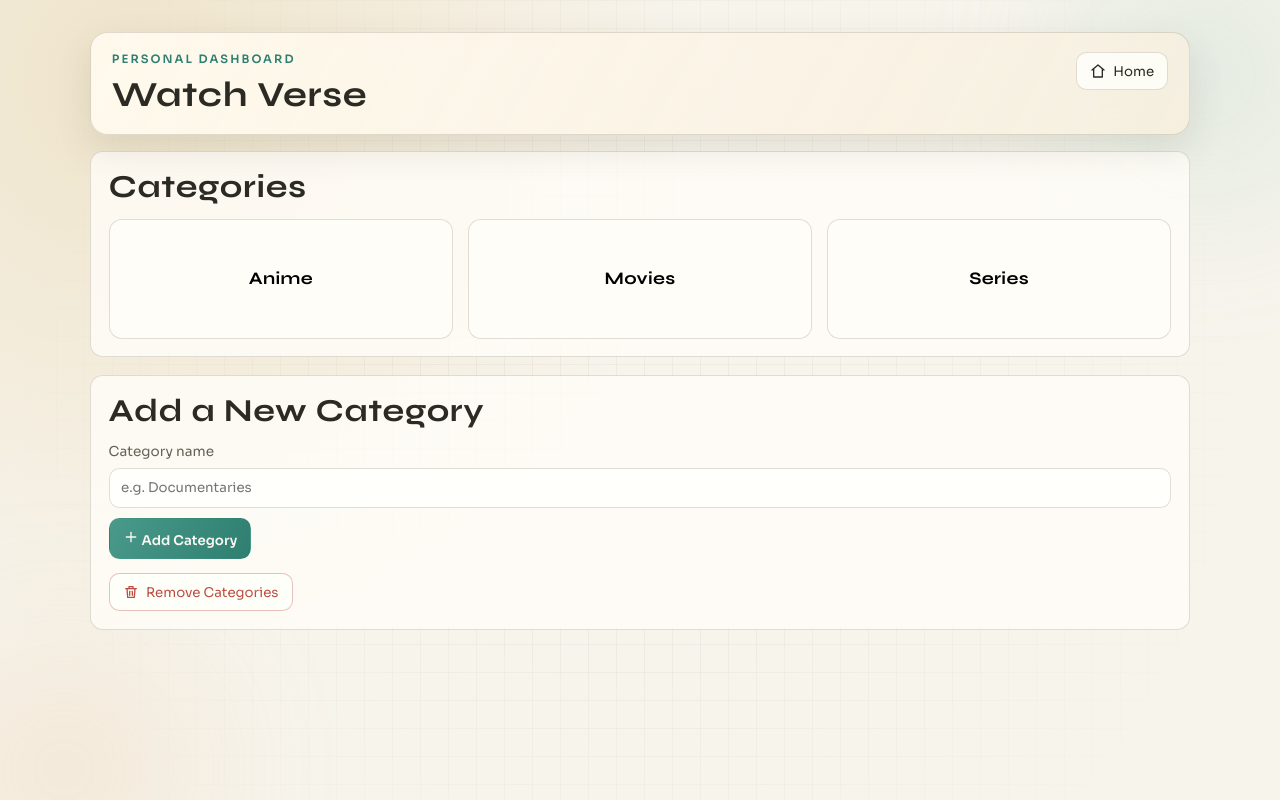
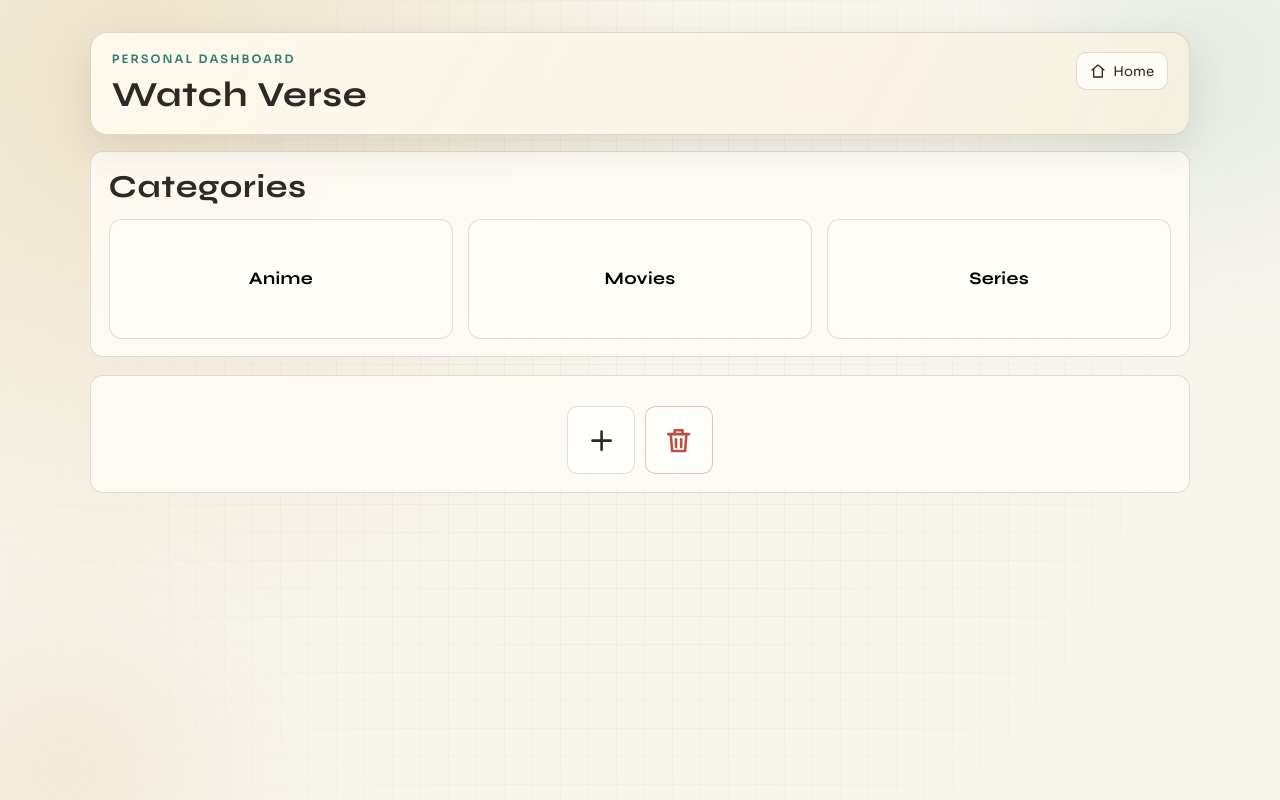
Before and after one commit to Gagan-Rohith-16/Watch-Verse, a website with bundled scripts: page index.html in a window 1280 px wide. Built offline with nearby package versions, Linux system fonts and the light colour scheme.

Commit message:
Refine home action icons and refresh APK

```diff
--- a/js/app.js
+++ b/js/app.js
@@ -18,6 +18,8 @@ const state = {
   items: [],
   searchTerm: "",
   viewFilter: "all",
+  homeAddCategoryOpen: false,
+  homeRemoveCategoryOpen: false,
   addItemDrawerOpen: false,
   expandedItemId: null,
   popup: null
@@ -450,8 +452,13 @@ function renderHome() {
       </section>
 
       <section class="panel">
-        <h2>Add a New Category</h2>
-        <form id="addCategoryForm" class="form-row" style="margin-top: 0.8rem;">
+        <div class="home-action-row" style="margin-top: 0.8rem;">
+          <button class="ghost-btn home-round-btn" type="button" data-action="toggle-home-add" aria-label="Add category" title="Add category">${icon("plus")}</button>
+          <button class="ghost-btn danger home-round-btn" type="button" data-action="open-remove-categories" aria-label="Remove category" title="Remove category">${icon("trash")}</button>
+        </div>
+
+        ${state.homeAddCategoryOpen
+          ? `<form id="addCategoryForm" class="form-row" style="margin-top: 0.8rem;">
               <div>
                 <label for="categoryNameInput">Category name</label>
                 <input id="categoryNameInput" name="categoryName" type="text" placeholder="e.g. Documentaries" maxlength="36" required />
@@ -459,10 +466,10 @@ function renderHome() {
               <div class="actions-row">
                 <button class="primary-btn" type="submit">${icon("plus")} Add Category</button>
               </div>
-          <div class="actions-row" style="margin-top: 0.2rem;">
-            <button class="ghost-btn danger" type="button" data-action="open-remove-categories">${icon("trash")} Remove Categories</button>
-          </div>
-        </form>
+            </form>`
+          : ""
+        }
+
       </section>
 
       ${popupTemplate()}
@@ -633,6 +640,8 @@ async function handleHashRoute() {
     state.activeSection = null;
     state.searchTerm = "";
     state.viewFilter = "all";
+    state.homeAddCategoryOpen = false;
+    state.homeRemoveCategoryOpen = false;
     state.addItemDrawerOpen = false;
     state.expandedItemId = null;
     state.popup = null;
@@ -653,6 +662,8 @@ async function handleHashRoute() {
   state.activeSection = ["watched", "to-watch", "starred"].includes(sectionKey) ? sectionKey : null;
   state.searchTerm = "";
   state.viewFilter = "all";
+  state.homeAddCategoryOpen = false;
+  state.homeRemoveCategoryOpen = false;
   state.addItemDrawerOpen = false;
   state.expandedItemId = null;
   state.popup = null;
@@ -723,6 +734,24 @@ async function onViewClick(event) {
 
   if (action === "open-add-item") {
     state.addItemDrawerOpen = true;
+    renderRoute();
+    return;
+  }
+
+  if (action === "toggle-home-add") {
+    state.homeAddCategoryOpen = !state.homeAddCategoryOpen;
+    if (state.homeAddCategoryOpen) {
+      state.homeRemoveCategoryOpen = false;
+    }
+    renderRoute();
+    return;
+  }
+
+  if (action === "toggle-home-remove") {
+    state.homeRemoveCategoryOpen = !state.homeRemoveCategoryOpen;
+    if (state.homeRemoveCategoryOpen) {
+      state.homeAddCategoryOpen = false;
+    }
     renderRoute();
     return;
   }
@@ -919,6 +948,7 @@ async function onViewSubmit(event) {
     try {
       await addCategory(name);
       await loadCategories();
+      state.homeAddCategoryOpen = false;
       renderRoute();
       showToast("Category added.", "success");
       form.reset();
--- a/styles.css
+++ b/styles.css
@@ -363,6 +363,28 @@ select:focus {
   flex-wrap: wrap;
   gap: 0.6rem;
   align-items: center;
+}
+
+.home-action-row {
+  display: flex;
+  align-items: center;
+  justify-content: center;
+  gap: 0.6rem;
+}
+
+.home-round-btn {
+  width: 4.25rem;
+  height: 4.25rem;
+  border-radius: 999px;
+  padding: 0;
+  display: inline-flex;
+  align-items: center;
+  justify-content: center;
+}
+
+.home-round-btn .svg-icon {
+  width: 1.95rem;
+  height: 1.95rem;
 }
 
 .primary-btn,
--- a/web/styles.css
+++ b/web/styles.css
@@ -363,6 +363,28 @@ select:focus {
   flex-wrap: wrap;
   gap: 0.6rem;
   align-items: center;
+}
+
+.home-action-row {
+  display: flex;
+  align-items: center;
+  justify-content: center;
+  gap: 0.6rem;
+}
+
+.home-round-btn {
+  width: 4.25rem;
+  height: 4.25rem;
+  border-radius: 999px;
+  padding: 0;
+  display: inline-flex;
+  align-items: center;
+  justify-content: center;
+}
+
+.home-round-btn .svg-icon {
+  width: 1.95rem;
+  height: 1.95rem;
 }
 
 .primary-btn,
```
Also changed, not shown: web/js/app.js (+36 -6 lines), 1 other file. Lines whose indentation alone changed are shown as unchanged.
